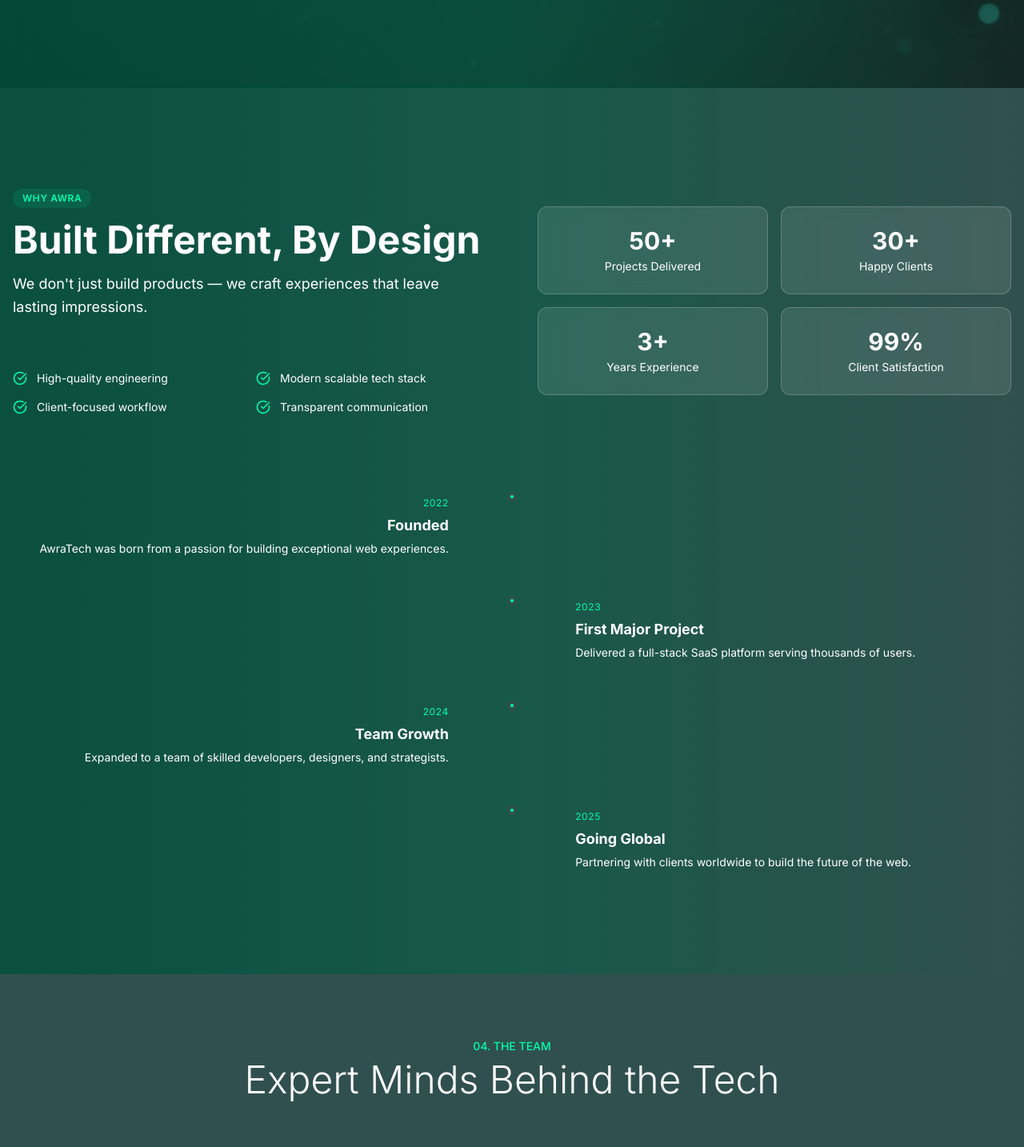
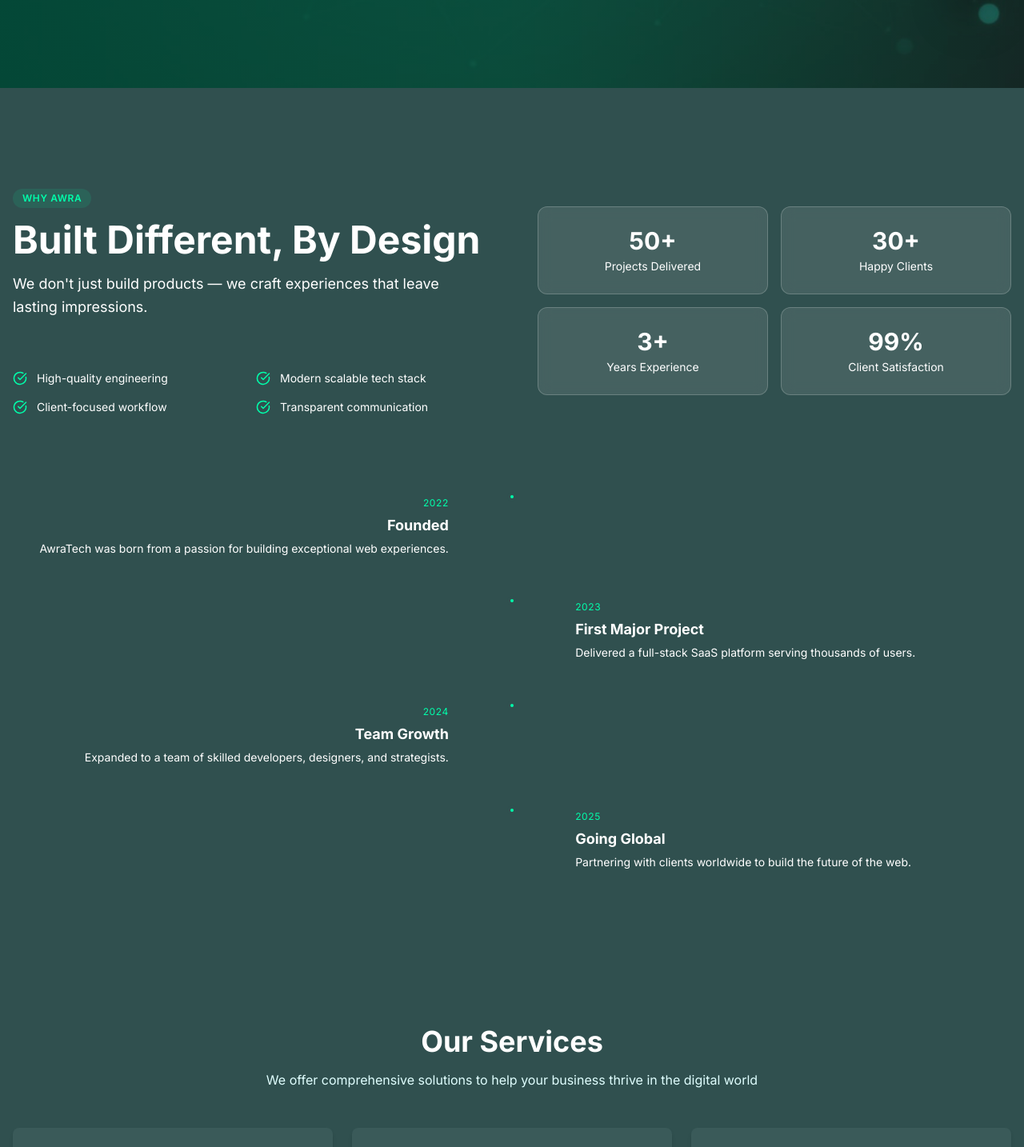
Before and after one commit to AwraTech/Company-Portfolio, a Next.js app: page / in a window 1280 px wide. Shown: the part 770-2204 px from the top of the page at 80% size. Built offline with nearby package versions, Linux system fonts and the light colour scheme; grey boxes are pictures that could not be loaded.

Commit message:
fix: Fixed theme configuration in all sections different sections

```diff
--- a/src/app/globals.css
+++ b/src/app/globals.css
@@ -39,10 +39,12 @@
 	}
 }
 
-body {
+html, body {
 	background: var(--background);
 	color: var(--foreground);
-	font-family: "Inter", sans-serif;
+	font-family: var(--font-inter);
+	transition: background-color 0.3s ease;
+	min-height: 100vh;
 }
 
 * {
@@ -53,24 +55,6 @@ body {
 	* {
 		scroll-behavior: smooth;
 	}
-}
-
-html {
-	background: #30504f !important;
-}
-
-html.dark {
-	background: #0f172a !important;
-}
-
-body {
-	font-family: var(--font-inter);
-	transition: background-color 0.3s ease;
-	background: #30504f !important;
-}
-
-body.dark {
-	background: #0f172a !important;
 }
 
 @keyframes slideDown {
@@ -283,10 +267,19 @@ body.dark {
   font-weight: 600;
   letter-spacing: 0.1em;
   text-transform: uppercase;
-  color: hsl(var(--primary));
+  color: var(--primary);
 }
+
 .section-title {
   font-weight: 700;
   line-height: 1.1;
-  color: hsl(var(--foreground));
+  color: var(--foreground);
 }
+
+.section-primary {
+  background: var(--background);
+}
+
+.section-alternate {
+  background: var(--section-bg);
+}
--- a/src/app/layout.tsx
+++ b/src/app/layout.tsx
@@ -30,6 +30,29 @@ export default function RootLayout({
   return (
     <html lang="en">
       <head>
+        <script
+          dangerouslySetInnerHTML={{
+            __html: `
+              (function() {
+                const theme = localStorage.getItem('theme');
+                const isDark = theme === 'dark';
+                const root = document.documentElement;
+
+                if (isDark) {
+                  root.classList.add('dark');
+                  root.style.setProperty('--background', '#0a192f');
+                  root.style.setProperty('--foreground', '#ffffff');
+                  root.style.setProperty('--primary', '#64ffda');
+                  root.style.setProperty('--primary-hover', '#52e6c8');
+                  root.style.setProperty('--secondary', '#8892b0');
+                  root.style.setProperty('--card-bg', '#112240');
+                  root.style.setProperty('--section-bg', '#112240');
+                  root.style.setProperty('--border-color', '#1e293b');
+                }
+              })();
+            `,
+          }}
+        />
       </head>
       <body
         className={`${inter.variable} antialiased font-sans`}
--- a/src/app/page.tsx
+++ b/src/app/page.tsx
@@ -62,8 +62,10 @@ export default function Home() {
 	return (
 		<main className="pt-20 min-h-screen">
 			<HeroSection />
-      		<AboutSection />
-			<section id="team" className="py-20 px-6">
+      			<AboutSection />
+			<Services />
+			<Projects />
+			<section id="team" className="py-20 px-6 section-primary">
 				<div className="max-w-7xl mx-auto">
 					<div className="text-center mb-16">
 						<p className="text-[#00FFAB] text-sm font-medium mb-2">
@@ -125,8 +127,6 @@ export default function Home() {
 					</div>
 				</div>
 			</section>
-			<Services />
-			<Projects />
 			<Testimonials />
 		</main>
 	);
--- a/src/components/AboutSection.tsx
+++ b/src/components/AboutSection.tsx
@@ -49,7 +49,7 @@ const fadeUp = {
 
 const AboutSection = () => {
   return (
-    <section id="about" className="py-24 md:py-32 bg-gradient-to-r from-emerald-900/80 via-emerald-800/50 to-transparent -mt-1">
+    <section id="about" className="py-24 md:py-32 section-alternate -mt-1">
       <div className="container mx-auto px-4 md:px-8">
 
         {/* WHY AWRA SECTION */}
--- a/src/components/Header.tsx
+++ b/src/components/Header.tsx
@@ -10,7 +10,7 @@ export default function Header() {
   const { isDark, toggle } = useTheme();
 
   return (
-    <header className={`fixed top-0 w-full z-50 backdrop-blur-md border-b border-white/10 ${isDark ? 'bg-[#0f172a]/80' : 'bg-[#30504F]/80'}`}>
+    <header className="fixed top-0 w-full z-50 backdrop-blur-md border-b border-white/10 bg-background/80">
       <nav className="max-w-7xl mx-auto px-4 sm:px-6 lg:px-8">
         <div className="flex justify-between items-center h-20">
           <div className="flex-shrink-0">
--- a/src/components/projects/Projects.tsx
+++ b/src/components/projects/Projects.tsx
@@ -6,7 +6,7 @@ import ProjectCard from './ProjectCard';
 
 export default function Projects() {
   return (
-    <section className="py-16 px-4 bg-background dark:bg-background">
+    <section className="py-16 px-4 section-primary">
       <div className="max-w-7xl mx-auto">
         <motion.h2
           initial={{ opacity: 0, y: 30 }}
--- a/src/components/services/Services.tsx
+++ b/src/components/services/Services.tsx
@@ -6,7 +6,7 @@ import ServiceCard from './ServiceCard';
 
 export default function Services() {
   return (
-    <section className="py-16 px-4 bg-section-bg dark:bg-section-bg">
+    <section className="py-16 px-4 section-alternate">
       <div className="max-w-7xl mx-auto">
         <motion.h2
           initial={{ opacity: 0, y: 30 }}
--- a/src/components/testimonials/Testimonials.tsx
+++ b/src/components/testimonials/Testimonials.tsx
@@ -80,7 +80,7 @@ export default function Testimonials() {
   };
 
   return (
-    <section className="py-16 px-4 bg-section-bg dark:bg-section-bg">
+    <section className="py-16 px-4 section-alternate">
       <div className="max-w-7xl mx-auto">
         <h2 className="text-4xl font-bold text-center mb-4 text-foreground">What Our Clients Say</h2>
         <p className="text-secondary text-center mb-12 max-w-2xl mx-auto">
@@ -89,7 +89,7 @@ export default function Testimonials() {
         <div className="relative px-12">
           <button
             onClick={handlePrev}
-            className="absolute left-0 top-1/2 -translate-y-1/2 z-10 bg-card-bg dark:bg-card-bg rounded-full p-2 shadow-lg hover:bg-section-bg dark:hover:bg-section-bg transition-colors"
+            className="absolute left-0 top-1/2 -translate-y-1/2 z-10 bg-card-bg rounded-full p-2 shadow-lg hover:bg-section-bg transition-colors"
             aria-label="Previous testimonials"
           >
             <ChevronLeft className="w-6 h-6 text-foreground" />
@@ -114,7 +114,7 @@ export default function Testimonials() {
           </div>
           <button
             onClick={handleNext}
-            className="absolute right-0 top-1/2 -translate-y-1/2 z-10 bg-card-bg dark:bg-card-bg rounded-full p-2 shadow-lg hover:bg-section-bg dark:hover:bg-section-bg transition-colors"
+            className="absolute right-0 top-1/2 -translate-y-1/2 z-10 bg-card-bg rounded-full p-2 shadow-lg hover:bg-section-bg transition-colors"
             aria-label="Next testimonials"
           >
             <ChevronRight className="w-6 h-6 text-foreground" />
--- a/src/context/ThemeContext.tsx
+++ b/src/context/ThemeContext.tsx
@@ -6,30 +6,56 @@ const ThemeContext = createContext({ isDark: false, toggle: () => {} });
 
 export const useTheme = () => useContext(ThemeContext);
 
+const lightTheme = {
+  '--background': '#30504f',
+  '--foreground': '#ffffff',
+  '--primary': '#00ffab',
+  '--primary-hover': '#00e69a',
+  '--secondary': '#e0ffff',
+  '--card-bg': '#3a5a59',
+  '--section-bg': '#3a5a59',
+  '--border-color': '#426363',
+};
+
+const darkTheme = {
+  '--background': '#0a192f',
+  '--foreground': '#ffffff',
+  '--primary': '#64ffda',
+  '--primary-hover': '#52e6c8',
+  '--secondary': '#8892b0',
+  '--card-bg': '#112240',
+  '--section-bg': '#112240',
+  '--border-color': '#1e293b',
+};
+
 export function ThemeProvider({ children }: { children: React.ReactNode }) {
   const [isDark, setIsDark] = useState(false);
 
   useEffect(() => {
     const saved = localStorage.getItem('theme');
-    const isDarkMode = saved === 'dark';
-    setIsDark(isDarkMode);
-    if (isDarkMode) {
-      document.documentElement.classList.add('dark');
-      document.body.classList.add('dark');
+    setIsDark(saved === 'dark');
+  }, []);
+
+  const applyTheme = (dark: boolean) => {
+    const root = document.documentElement;
+    const theme = dark ? darkTheme : lightTheme;
+
+    Object.entries(theme).forEach(([key, value]) => {
+      root.style.setProperty(key, value);
+    });
+
+    if (dark) {
+      root.classList.add('dark');
+    } else {
+      root.classList.remove('dark');
     }
-  }, []);
+  };
 
   const toggle = () => {
     setIsDark(prev => {
       const newValue = !prev;
       localStorage.setItem('theme', newValue ? 'dark' : 'light');
-      if (newValue) {
-        document.documentElement.classList.add('dark');
-        document.body.classList.add('dark');
-      } else {
-        document.documentElement.classList.remove('dark');
-        document.body.classList.remove('dark');
-      }
+      applyTheme(newValue);
       return newValue;
     });
   };
--- a/src/data/testimonials.ts
+++ b/src/data/testimonials.ts
@@ -7,7 +7,6 @@ export interface Testimonial {
 
 export const testimonials: Testimonial[] = [
   {
-    picture: '/testimonials/client1.jpg',
     name: 'Sarah Johnson',
     company: 'Tech Innovations Inc',
     text: 'Working with this team was an absolute pleasure. They delivered our project on time and exceeded all expectations. Highly recommended!',
@@ -18,7 +17,6 @@ export const testimonials: Testimonial[] = [
     text: 'The level of professionalism and expertise demonstrated throughout our project was outstanding. They truly understand modern web development.',
   },
   {
-    picture: '/testimonials/client3.jpg',
     name: 'Emily Rodriguez',
     company: 'StartUp Ventures',
     text: 'Our new platform has transformed our business. The team was responsive, creative, and delivered exactly what we needed.',
@@ -29,7 +27,6 @@ export const testimonials: Testimonial[] = [
     text: 'Exceptional work from start to finish. The attention to detail and commitment to quality is unmatched. We will definitely work together again.',
   },
   {
-    picture: '/testimonials/client5.jpg',
     name: 'Lisa Anderson',
     company: 'Creative Agency Co',
     text: 'They brought our vision to life with incredible precision. The final product was better than we could have imagined.',
--- a/tailwind.config.js
+++ b/tailwind.config.js
@@ -1,5 +1,6 @@
 /** @type {import('tailwindcss').Config} */
 module.exports = {
+  darkMode: 'class',
   content: [
     './src/pages/**/*.{js,ts,jsx,tsx,mdx}',
     './src/components/**/*.{js,ts,jsx,tsx,mdx}',
@@ -8,16 +9,16 @@ module.exports = {
   theme: {
     extend: {
       colors: {
-        background: 'hsl(var(--background))',
-        foreground: 'hsl(var(--foreground))',
+        background: 'var(--background)',
+        foreground: 'var(--foreground)',
         primary: {
-          DEFAULT: 'hsl(var(--primary))',
-          foreground: 'hsl(var(--primary-foreground))',
+          DEFAULT: 'var(--primary)',
+          hover: 'var(--primary-hover)',
         },
-        muted: {
-          DEFAULT: 'hsl(var(--muted))',
-          foreground: 'hsl(var(--muted-foreground))',
-        },
+        secondary: 'var(--secondary)',
+        'card-bg': 'var(--card-bg)',
+        'section-bg': 'var(--section-bg)',
+        'border-color': 'var(--border-color)',
       },
     },
   },
```
